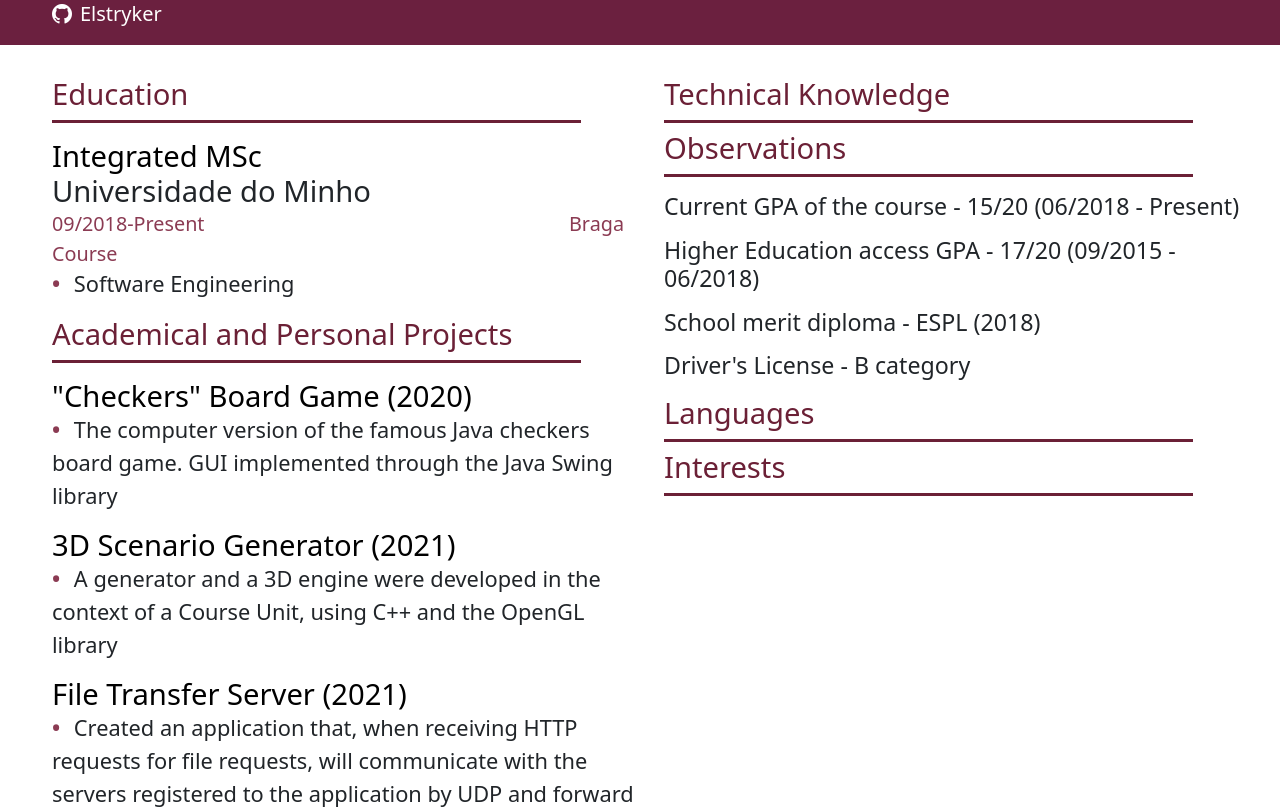
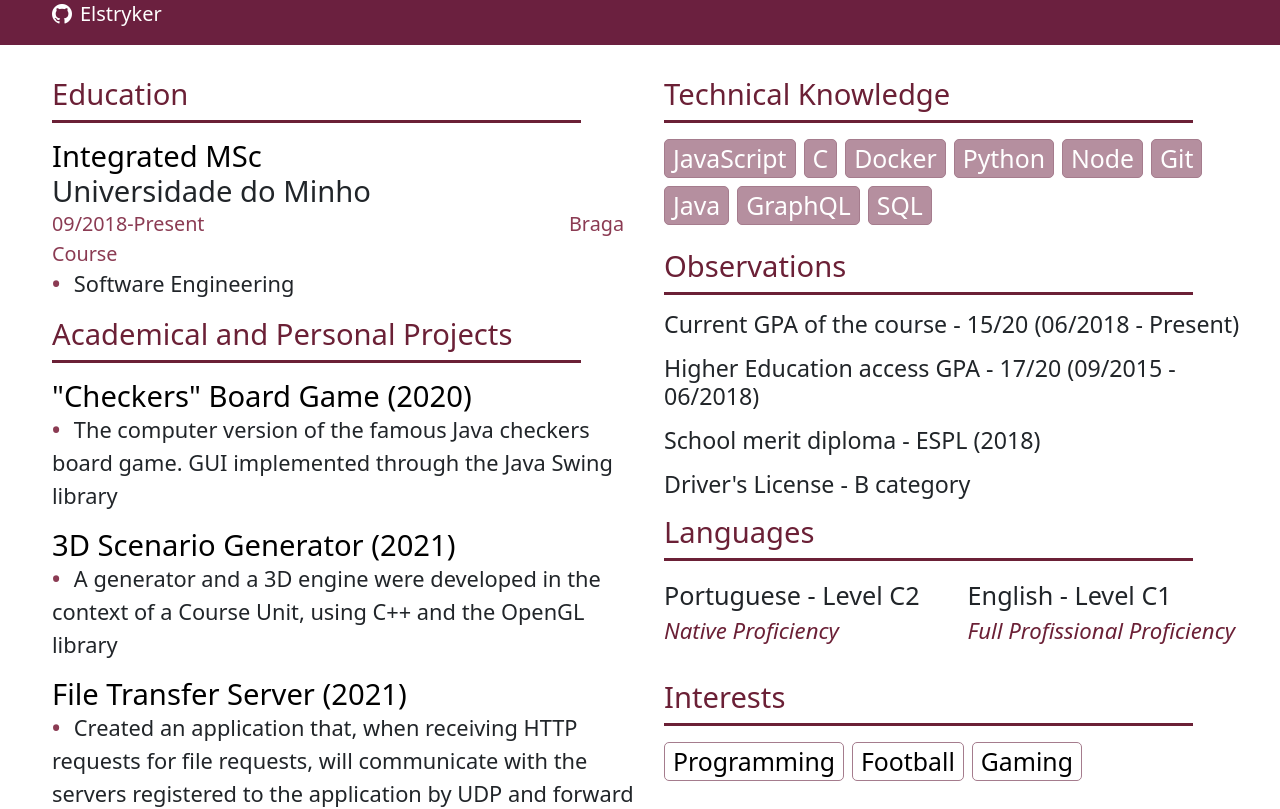
Before and after one commit to rubenccerqueira/rubenccerqueira.github.io, an Angular app: page /cv in a window 1280 px wide. Shown: the part 400-1209 px from the top of the page. Built offline with nearby package versions, Linux system fonts and the light colour scheme.

Commit message:
CV body knowledge, interests and languages (add transition effect on footer links)

```diff
--- a/src/app/app.component.css
+++ b/src/app/app.component.css
@@ -1,6 +1,9 @@
-footer {
-    position: absolute;
-    width: 100%;
-    min-height: 0px;
-    bottom: 0px;
+.footerIcons>a>i {
+  transition: 0.2s;
+
 }
+
+.footerIcons>a>i:hover {
+  color: #6b2036;
+  cursor: pointer;
+}
--- a/src/app/app.component.html
+++ b/src/app/app.component.html
@@ -35,10 +35,10 @@
       class="d-flex justify-content-center justify-content-lg-between p-4 border-bottom"
     >
       <div class="me-5 d-lg-block">
-        <span>Get connected with me</span>
+        <span>Connect with me</span>
       </div>
 
-      <div>
+      <div class="footerIcons">
         <a
           href="mailto:rubencorreiacerqueira@gmail.com"
           class="me-4 text-reset"
--- a/src/app/cv/cv-body/cv-body.component.css
+++ b/src/app/cv/cv-body/cv-body.component.css
@@ -83,3 +83,35 @@ ul {
   position: relative;
   left: -7px; /* Maybe put responsive later
 } */
+
+.technicalItem {
+  background-color: #b58f9f;
+  color: white;
+  border: 1px solid #a57c8d;
+  border-radius: 5px;
+  font-size: calc(12px + 1vw);
+}
+
+.interest {
+  background-color: white;
+  color: black;
+  border: 1px solid #a57c8d;
+  border-radius: 5px;
+  font-size: calc(12px + 1vw);
+}
+
+.language {
+  font-size: calc(6px + 1.5vw);
+}
+
+.languageDesc {
+  font-size: calc(3px + 1.5vw);
+  font-style: italic;
+  color: #6b2036;
+}
+
+/* Select last div of languages to not have margin
+    as it could be wrapped unnecessarily */
+.langContainer>div:last-child>div {
+  margin-right: 0 !important;
+}
--- a/src/app/cv/cv-body/cv-body.component.html
+++ b/src/app/cv/cv-body/cv-body.component.html
@@ -37,7 +37,10 @@
     <div id="Work">
       <h1 class="catTitle">Professional Experience</h1>
       <hr />
-      <div class="infoBlock" *ngFor="let item of bodyData.professionalExperience">
+      <div
+        class="infoBlock"
+        *ngFor="let item of bodyData.professionalExperience"
+      >
         <h1 class="title mt-3 mb-0">{{ item.title }}</h1>
         <h2 class="m-0">{{ item.organization }}</h2>
         <div class="d-flex">
@@ -59,11 +62,12 @@
     <div id="Knowledge">
       <h1 class="catTitle">Technical Knowledge</h1>
       <hr />
-      <div *ngFor="let item of bodyData.technicalKnowledge">
-        <h1 class="title"></h1>
-        <div></div>
-        <div></div>
-        <div></div>
+      <div class="d-flex flex-wrap my-3">
+        <div *ngFor="let item of bodyData.technicalKnowledge" class="p-0 m-0">
+          <div class="technicalItem px-2 me-2 mb-2">
+            <p class="m-0">{{ item }}</p>
+          </div>
+        </div>
       </div>
     </div>
     <div id="Observations">
@@ -76,21 +80,24 @@
     <div id="Languages" class="mt-3">
       <h1 class="catTitle">Languages</h1>
       <hr />
-      <div *ngFor="let item of bodyData.languages">
-        <h1 class="title"></h1>
-        <div></div>
-        <div></div>
-        <div></div>
+      <div class="d-flex flex-wrap my-3 langContainer">
+        <div *ngFor="let item of bodyData.languages">
+          <div class="d-block me-5 mb-2">
+            <p class="language m-0">{{ item.lang }} - Level {{ item.level }}</p>
+            <p class="languageDesc">{{ item.proficiency }}</p>
+          </div>
+        </div>
       </div>
     </div>
     <div id="Interests">
       <h1 class="catTitle">Interests</h1>
       <hr />
-      <div *ngFor="let item of bodyData.interests">
-        <h1 class="title"></h1>
-        <div></div>
-        <div></div>
-        <div></div>
+      <div class="d-flex flex-wrap my-3">
+        <div *ngFor="let item of bodyData.interests" class="p-0 m-0">
+          <div class="interest px-2 me-2 mb-2">
+            <p class="m-0">{{ item }}</p>
+          </div>
+        </div>
       </div>
     </div>
   </div>
```
Also changed, not shown: 4 other files (tests, documents, lock files or other folders).
